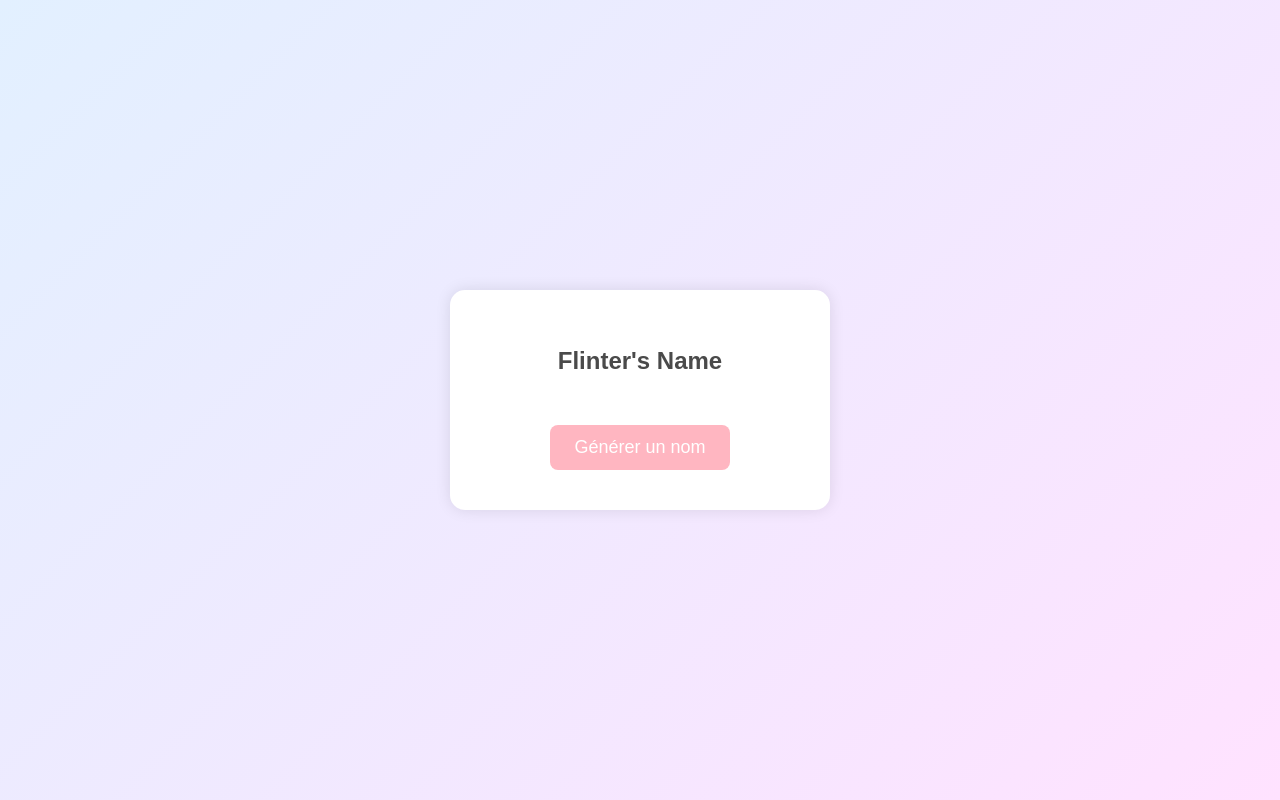
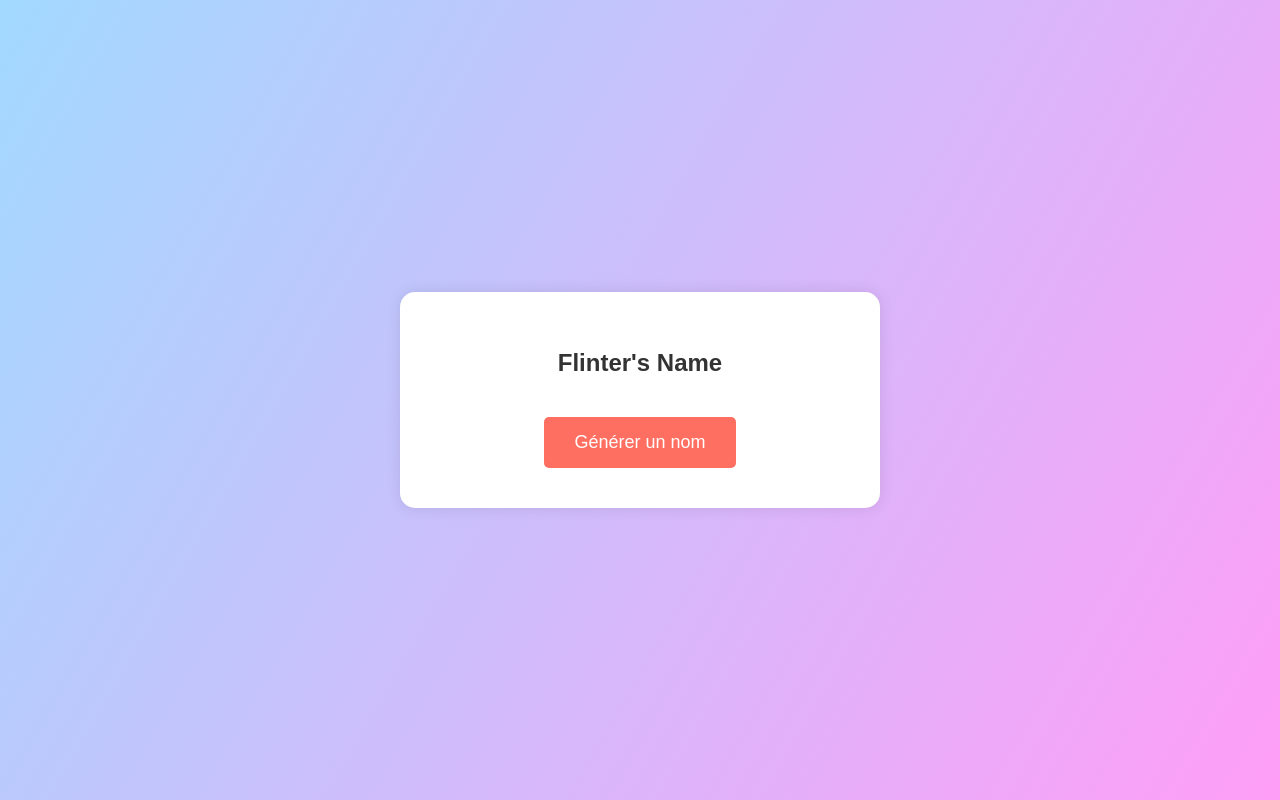
Before and after one commit to NicoDefoy/CVs-Name, a Flask app: page / in a window 1280 px wide. Run offline with Flask 2, Linux system fonts and the light colour scheme.

Commit message:
Mise à jour du visuel de la page d'accueil avec un dégradé équilibré

```diff
--- a/templates/index.html
+++ b/templates/index.html
@@ -6,13 +6,13 @@
     <title>Flinter's Name</title>
     <style>
         body {
-            background: linear-gradient(135deg, #E2F0FF, #FFE2FF); /* Dégradé pastel bleu-rose clair */
+            background: linear-gradient(120deg, #a2d9ff, #ff9ef7); /* Dégradé entre le bleu et le rose */
             display: flex;
             justify-content: center;
             align-items: center;
             height: 100vh;
             margin: 0;
-            font-family: 'Arial', sans-serif;
+            font-family: Arial, sans-serif;
         }
         .container {
             text-align: center;
@@ -20,29 +20,27 @@
             padding: 40px;
             border-radius: 15px;
             box-shadow: 0 0 15px rgba(0, 0, 0, 0.1);
-            width: 300px; /* Taille élargie pour remplir plus l'espace */
+            max-width: 400px;
+            width: 100%;
         }
         h1 {
-            margin-bottom: 30px;
-            color: #4a4a4a; /* Texte gris foncé pour contraste doux */
+            margin-bottom: 20px;
+            color: #333;
             font-size: 24px;
         }
         button {
-            background-color: #FFB6C1; /* Rose pastel clair pour le bouton */
+            background-color: #ff6f61; /* Couleur du bouton un peu plus vive */
             color: white;
-            padding: 12px 24px;
+            padding: 15px 30px;
             font-size: 18px;
             cursor: pointer;
             border: none;
-            border-radius: 8px;
+            border-radius: 5px;
             margin-top: 20px;
         }
-        button:hover {
-            background-color: #FF9BB1; /* Effet survol pour le bouton */
-        }
         h2 {
-            margin-top: 30px;
-            color: #4a4a4a; /* Texte gris foncé pour contraste doux */
+            margin-top: 20px;
+            color: #333;
             font-size: 20px;
         }
     </style>
```
